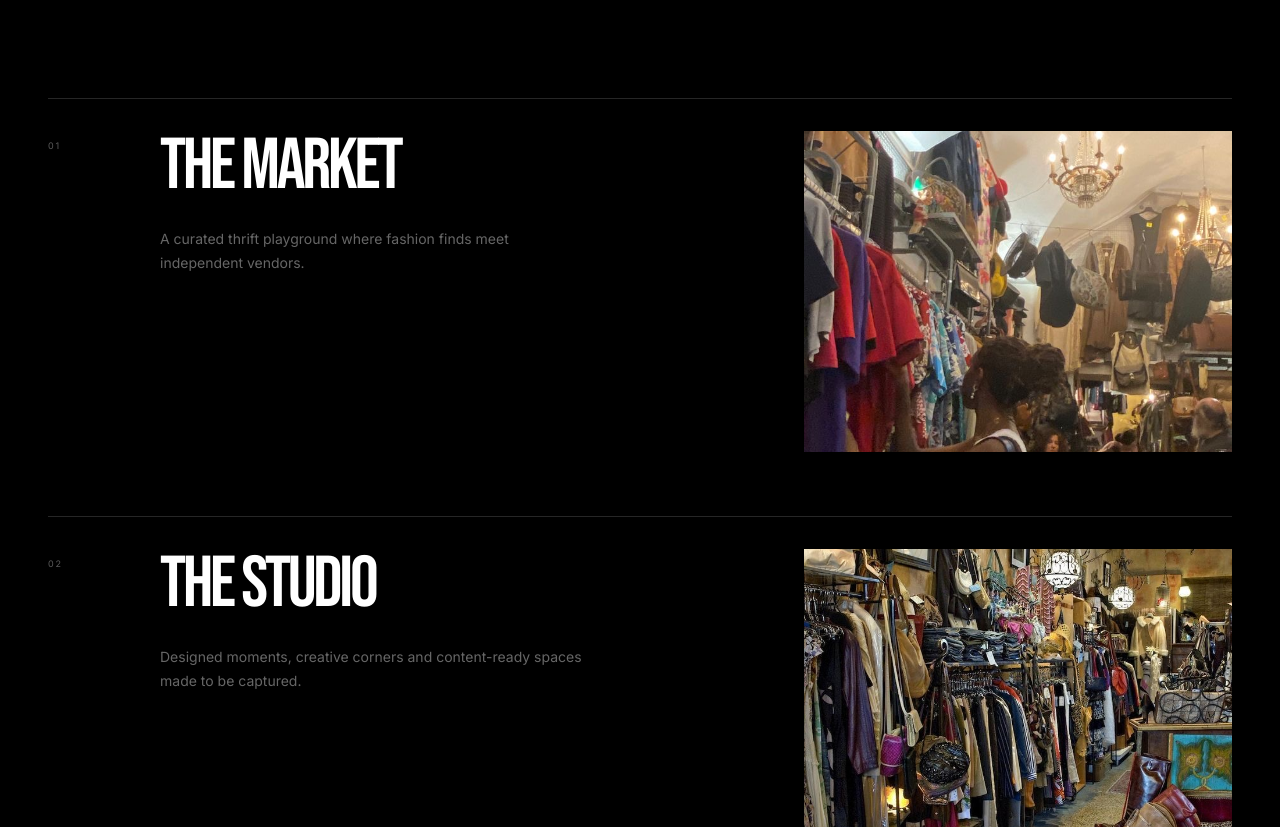
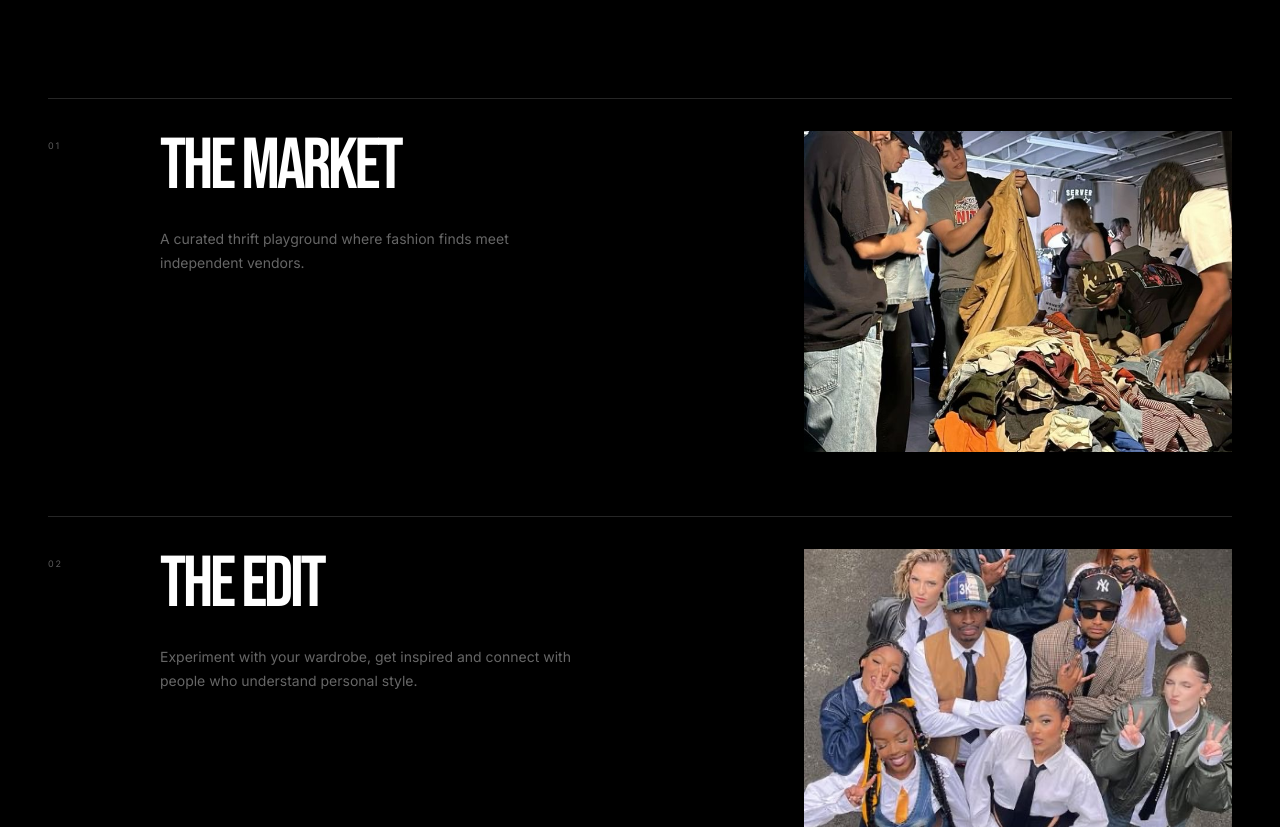
Before and after one commit to mercymuimi/tse-live, a Next.js app: page /experience in a window 1280 px wide. Shown: the part 1973-2800 px from the top of the page. Built offline with nearby package versions, Linux system fonts and the light colour scheme.

Commit message:
experience upgrade

```diff
--- a/src/components/experience/ExperienceHero.tsx
+++ b/src/components/experience/ExperienceHero.tsx
@@ -8,7 +8,7 @@ export default function ExperienceHero() {
   return (
     <section className="relative min-h-[92vh] overflow-hidden bg-black text-white">
       <Image
-        src="/images/experience1.jpg"
+        src="/images/experience1.JPG"
         alt="The Styled Edit Live"
         fill
         priority
--- a/src/components/experience/ExperienceSpaces.tsx
+++ b/src/components/experience/ExperienceSpaces.tsx
@@ -8,21 +8,36 @@ const spaces = [
     title: "The Market",
     description:
       "A curated thrift playground where fashion finds meet independent vendors.",
-    image: "/images/thrift5.jpg",
+    image: "/images/thrift2.JPG",
   },
   {
     number: "02",
+    title: "The Edit",
+    description:
+      "Experiment with your wardrobe, get inspired and connect with people who understand personal style.",
+    image: "/images/shoot2.JPG",
+  },
+  {
+    number: "03",
     title: "The Studio",
     description:
       "Designed moments, creative corners and content-ready spaces made to be captured.",
-    image: "/images/thrift1.jpg",
+    image: "/images/content1.jpg",
   },
   {
-    number: "03",
+    number: "04",
+    title: "The Community",
+    description:
+      "Meet creatives, fashion lovers, vendors and a community built around shared taste.",
+    image: "/images/socializing.JPG",
+  },
+  {
+    number: "05",
     title: "The Pool",
     description:
       "Slow down, cool off and experience another side of TSE Live.",
-    image: "/images/venue1.jpg",
+    image: "/images/pool1.jpg",
+    tag: "VIP & VVIP Exclusive",
   },
 ];
 
@@ -52,7 +67,7 @@ export default function ExperienceSpaces() {
         </div>
 
         <div className="mt-16 space-y-16 md:mt-24">
-          {spaces.map((space, index) => (
+          {spaces.map((space) => (
             <article
               key={space.number}
               className="grid gap-8 border-t border-white/15 pt-8 lg:grid-cols-[80px_1fr_0.7fr]"
@@ -67,6 +82,12 @@ export default function ExperienceSpaces() {
                 <h3 className="font-display text-5xl uppercase leading-none tracking-[-0.045em] md:text-7xl">
                   {space.title}
                 </h3>
+
+                {"tag" in space && space.tag && (
+                  <span className="mt-4 inline-block border border-white/25 px-3 py-1 text-[9px] uppercase tracking-[0.2em] text-white/60">
+                    {space.tag}
+                  </span>
+                )}
 
                 <p className="mt-6 max-w-md text-sm leading-6 text-white/40">
                   {space.description}
--- a/src/components/home/ExperiencePreview.tsx
+++ b/src/components/home/ExperiencePreview.tsx
@@ -11,7 +11,7 @@ const experiences = [
     tag: "Shop",
     description:
       "Curated thrift finds and independent fashion, sold live at TSE prices — the racks you know from Instagram, in person.",
-    image: "/images/thrift1.jpg",
+    image: "/images/thrift1.JPG",
     className: "lg:col-span-7",
   },
   {
@@ -20,7 +20,7 @@ const experiences = [
     tag: "Get Styled",
     description:
       "Live styling sessions and curated looks — come as you are, leave photographed and put together.",
-    image: "/images/experience4.jpg",
+    image: "/images/experience4.JPG",
     className: "lg:col-span-5 lg:mt-12",
   },
   {
@@ -29,7 +29,7 @@ const experiences = [
     tag: "Create",
     description:
       "Photoshoot setups and content moments built for the shots you'll actually want to post.",
-    image: "/images/shoot6.jpg",
+    image: "/images/shoot6.JPG",
     className: "lg:col-span-5",
   },
   {
--- a/src/components/home/VendorPreview.tsx
+++ b/src/components/home/VendorPreview.tsx
@@ -9,7 +9,7 @@ const categories = [
     number: "01",
     name: "Thrift & Vintage",
     tag: "Curated Racks",
-    image: "/images/thrift1.jpg",
+    image: "/images/thrift1.JPG",
   },
   {
     number: "02",
@@ -21,7 +21,7 @@ const categories = [
     number: "03",
     name: "accessories",
     tag: "Everyday Carry",
-    image: "/images/accessories2.jpg",
+    image: "/images/accessories2.JPG",
   },
 ];
 
```
